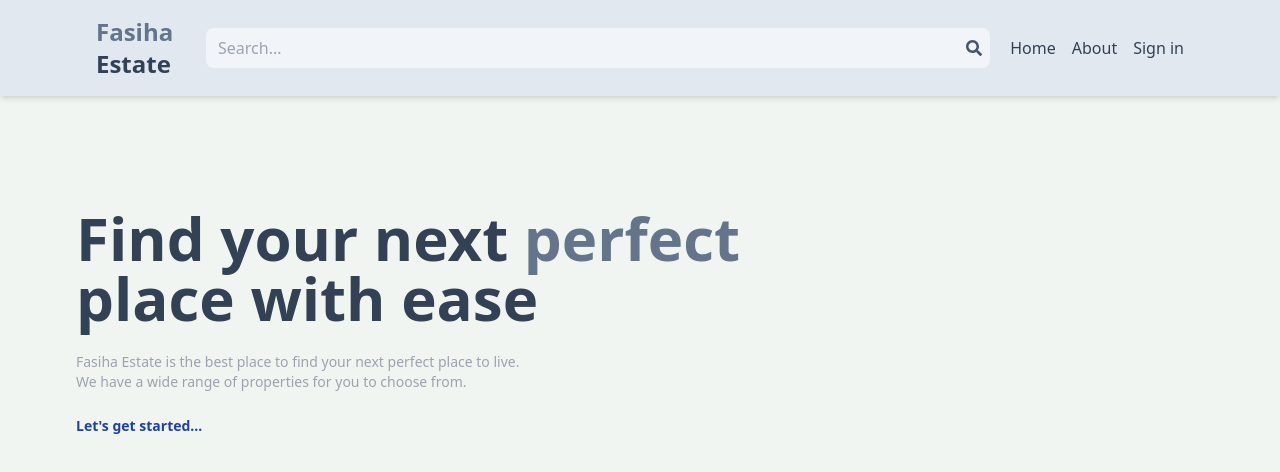
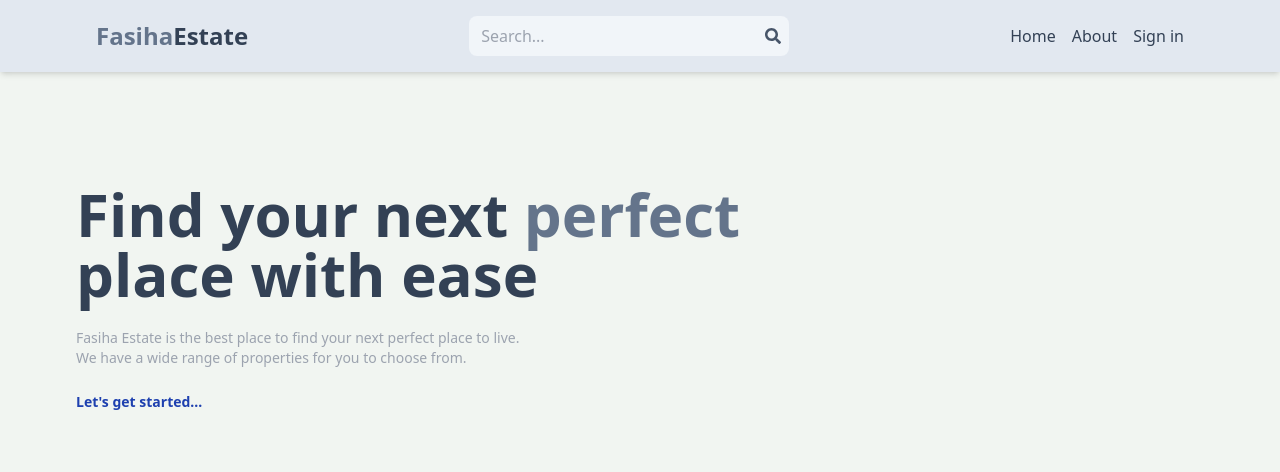
Before and after one commit to FasihaNaveed/mern-estate, a React (Vite) app in the folder client/: page / in a window 1280 px wide. Shown: the top 472 px of the page. Built offline with nearby package versions, Linux system fonts and the light colour scheme; no server answers.

Commit message:
changes in header

```diff
--- a/client/src/components/Header.jsx
+++ b/client/src/components/Header.jsx
@@ -28,10 +28,9 @@ export default function Header() {
 
   return (
     <header className='bg-slate-200 shadow-md sticky top-0 z-50'>
-      <div className='flex items-center justify-between max-w-6xl mx-auto py-4 px-4 sm:px-8 gap-3'>
-
+      <div className='flex items-center justify-between max-w-6xl mx-auto py-4 px-4 sm:px-8 gap-2'>
         {/* Logo */}
-        <Link to='/' className='shrink-0 w-[90px]'>
+        <Link to='/'>
           <h1 className='font-bold text-lg sm:text-2xl flex flex-wrap'>
             <span className='text-slate-500'>Fasiha</span>
             <span className='text-slate-700'>Estate</span>
@@ -41,7 +40,7 @@ export default function Header() {
         {/* Search */}
         <form
           onSubmit={handleSubmit}
-          className="bg-slate-100 p-1.5 sm:p-2 rounded-lg flex items-center flex-1 mx-2"
+          className="bg-slate-100 p-1.5 sm:p-2 rounded-lg flex items-center flex-grow mx-2 max-w-xs"
         >
           <input
             type="text"
@@ -55,8 +54,8 @@ export default function Header() {
           </button>
         </form>
 
-        {/* Mobile menu button */}
-        <div className='sm:hidden shrink-0 w-[32px] text-right'>
+        {/* Menu button (mobile) */}
+        <div className='sm:hidden'>
           <button onClick={() => setMenuOpen(!menuOpen)}>
             {menuOpen ? <FaTimes size={20} /> : <FaBars size={20} />}
           </button>
```
